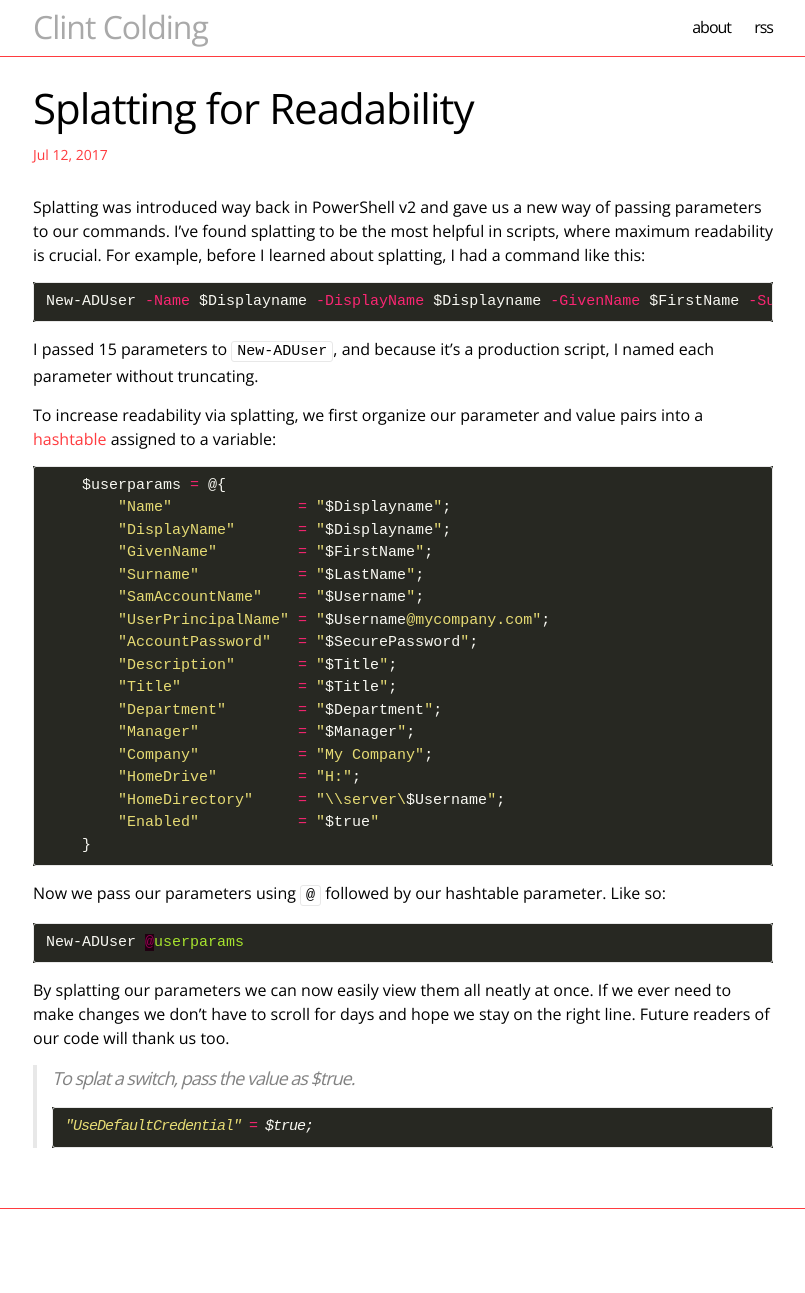
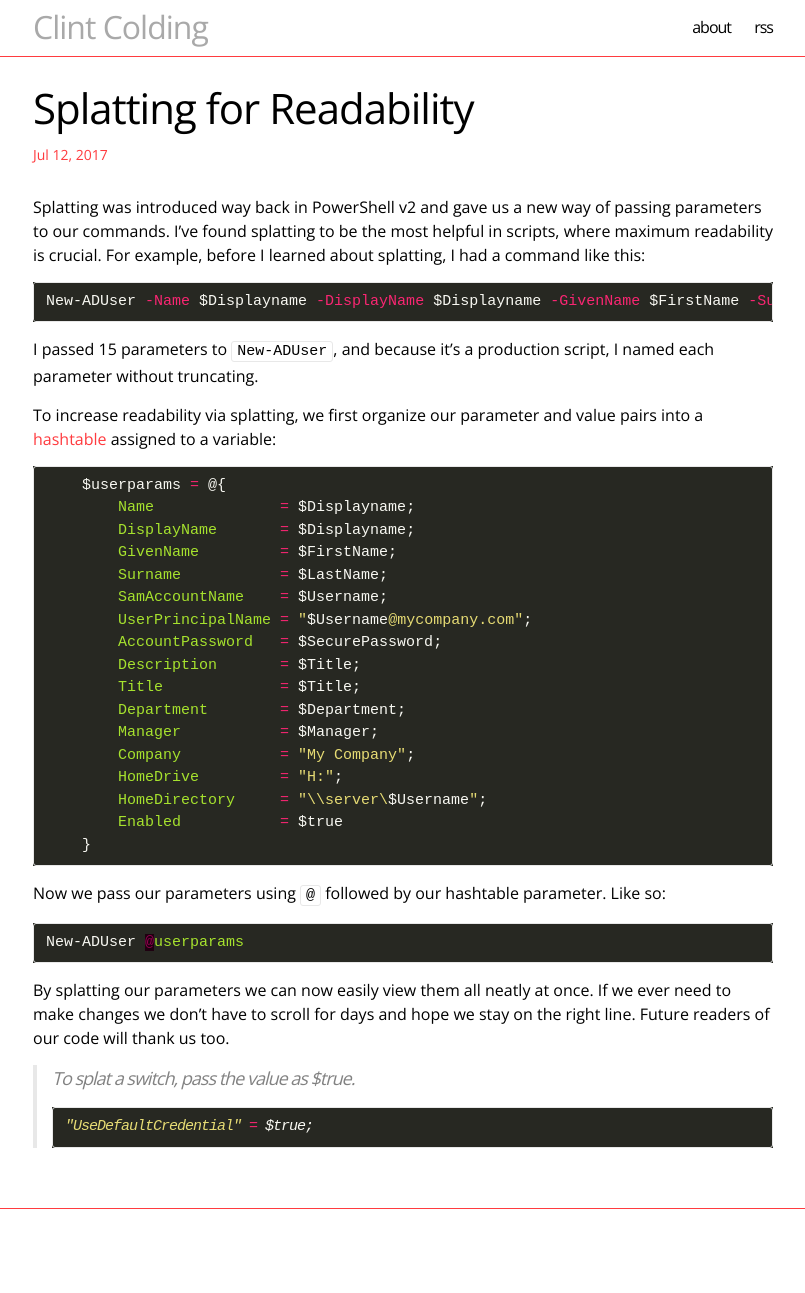
Before and after one commit to clintcolding/clintcolding.github.io, a Jekyll site: the page built from _posts/2017-07-12-splatting-for-readability.md, in a window 1280 px wide. Shown: the whole page, without its empty margins (237-1042 px from the left). Built offline with Jekyll 4.4.1, drawn with Linux system fonts in a browser that asks for light colours; comment, search, counter and statistics services are not loaded.

```diff
--- a/_posts/2017-07-12-splatting-for-readability.md
+++ b/_posts/2017-07-12-splatting-for-readability.md
@@ -20,21 +20,21 @@ To increase readability via splatting, we first organize our parameter and value
 
 ~~~ powershell
     $userparams = @{
-        "Name"              = "$Displayname";
-        "DisplayName"       = "$Displayname";
-        "GivenName"         = "$FirstName";
-        "Surname"           = "$LastName";
-        "SamAccountName"    = "$Username";
-        "UserPrincipalName" = "$Username@mycompany.com";
-        "AccountPassword"   = "$SecurePassword";
-        "Description"       = "$Title";
-        "Title"             = "$Title";
-        "Department"        = "$Department";
-        "Manager"           = "$Manager";
-        "Company"           = "My Company";
-        "HomeDrive"         = "H:";
-        "HomeDirectory"     = "\\server\$Username";
-        "Enabled"           = "$true"
+        Name              = $Displayname;
+        DisplayName       = $Displayname;
+        GivenName         = $FirstName;
+        Surname           = $LastName;
+        SamAccountName    = $Username;
+        UserPrincipalName = "$Username@mycompany.com";
+        AccountPassword   = $SecurePassword;
+        Description       = $Title;
+        Title             = $Title;
+        Department        = $Department;
+        Manager           = $Manager;
+        Company           = "My Company";
+        HomeDrive         = "H:";
+        HomeDirectory     = "\\server\$Username";
+        Enabled           = $true
     }
 ~~~
 
```
